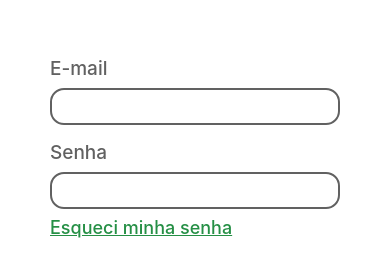
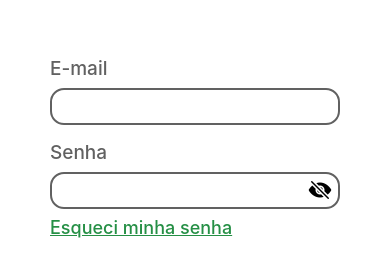
Before and after one commit to ajsaraujo/my-health-app, a React Native app: screen / in a window 390 px wide. Shown: the part 202-464 px from the top of the page. Built offline with nearby package versions, Linux system fonts and the light colour scheme.

Commit message:
Esconder e exibir senha

```diff
--- a/src/shared/ui/components/PasswordTextBox.tsx
+++ b/src/shared/ui/components/PasswordTextBox.tsx
@@ -1,5 +1,45 @@
+import { Pressable, View } from 'react-native'
 import { TextBox, TextBoxProps } from './TextBox'
+import Ionicons from '@expo/vector-icons/Ionicons'
+import { useState } from 'react'
 
 export function PasswordTextBox(props: TextBoxProps) {
-  return <TextBox secureTextEntry={true}></TextBox>
+  const [passwordIsVisible, setPasswordVisibility] = useState(false)
+
+  function togglePasswordVisibility() {
+    setPasswordVisibility(!passwordIsVisible)
+  }
+
+  return (
+    <View>
+      <TextBox secureTextEntry={!passwordIsVisible}></TextBox>
+      <PasswordVisibilityButton
+        passwordIsVisible={passwordIsVisible}
+        onPress={togglePasswordVisibility}
+      ></PasswordVisibilityButton>
+    </View>
+  )
 }
+
+function PasswordVisibilityButton(props: {
+  passwordIsVisible: boolean
+  onPress: () => void
+}) {
+  return (
+    <Pressable
+      onPress={props.onPress}
+      style={{
+        position: 'absolute',
+        right: 8,
+        justifyContent: 'center',
+        flexDirection: 'column',
+        height: '100%',
+      }}
+    >
+      <Ionicons
+        size={24}
+        name={props.passwordIsVisible ? 'eye' : 'eye-off'}
+      ></Ionicons>
+    </Pressable>
+  )
+}
```
